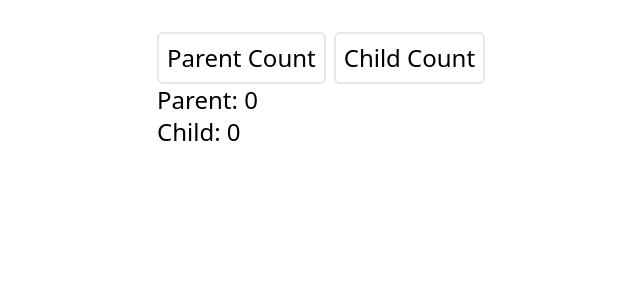
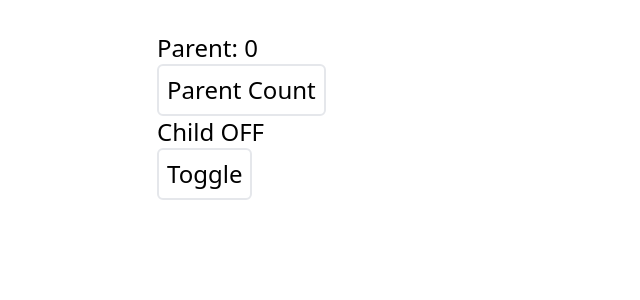
Before and after one commit to OBookBook/react-hooks, a React (Vite) app: page / in a window 1280 px wide. Shown: the top 300 px of the page, without its empty margins (35-675 px from the left). Built offline with nearby package versions, Linux system fonts and the light colour scheme.

Commit message:
add useCallback()

```diff
--- a/src/App.tsx
+++ b/src/App.tsx
@@ -9,7 +9,8 @@ import "./App.css";
 // import Lesson3_3 from "./lessons/Lesson3/Lesson3_3";
 // import Lesson3_4 from "./lessons/Lesson3/Lesson3_4/Lesson3_4";
 // import Lesson4_1 from "./lessons/Lesson4/Lesson4_1/Lesson4_1";
-import Lesson5_1 from "./lessons/Lesson5/Lesson5_1/Lesson5_1";
+// import Lesson5_1 from "./lessons/Lesson5/Lesson5_1/Lesson5_1";
+import Lesson5_2 from "./lessons/Lesson5/Lesson5_2/Lesson5_2";
 
 function App() {
   return (
@@ -24,7 +25,8 @@ function App() {
       {/* <Lesson3_3 /> */}
       {/* <Lesson3_4 /> */}
       {/* <Lesson4_1 /> */}
-      <Lesson5_1 />
+      {/* <Lesson5_1 /> */}
+      <Lesson5_2 />
       {/* ... */}
     </div>
   );
--- a/src/lessons/Lesson5/Lesson5_2/hooks/useToggle.ts
+++ b/src/lessons/Lesson5/Lesson5_2/hooks/useToggle.ts
@@ -1,11 +1,11 @@
-import { useState } from "react";
+import { useCallback, useState } from "react";
 
 export const useToggle = (initialState: boolean): [boolean, () => void] => {
   const [state, setState] = useState<boolean>(initialState);
 
-  const toggle = () => {
+  const toggle = useCallback(() => {
     setState((state) => !state);
-  };
+  }, []);
 
   return [state, toggle];
 };
```
Also changed, not shown: src/lessons/Lesson5/Lesson5_2/Lesson5_2.tsx (+4 -3 lines).
